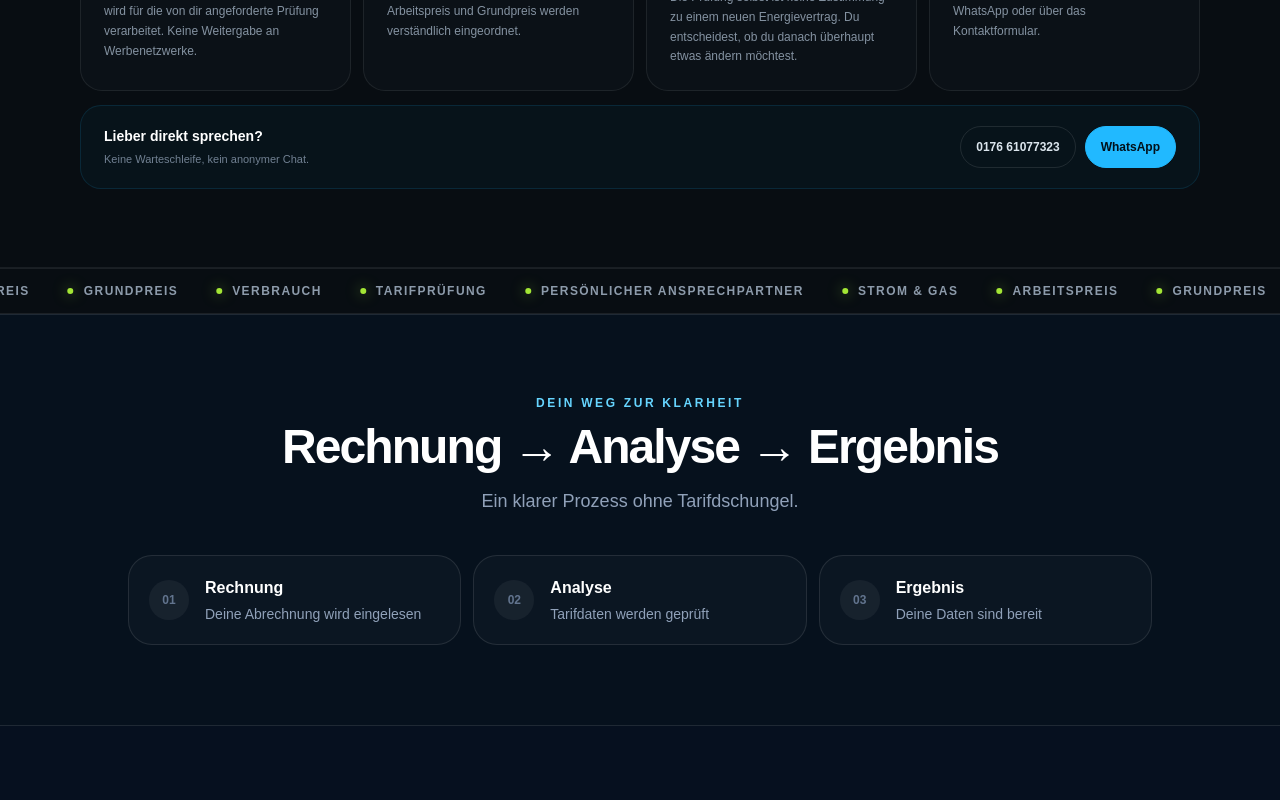
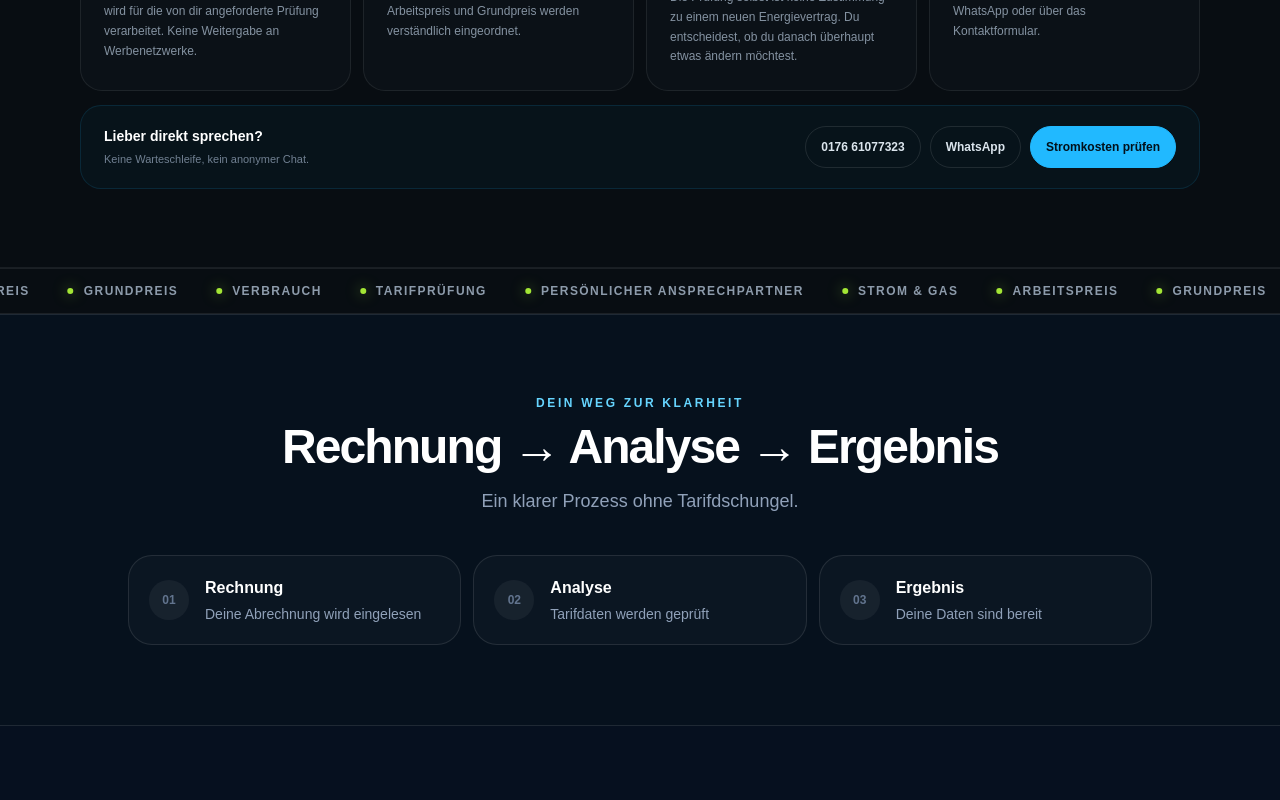
Before and after one commit to svt8f46zcd-stack/cpm-energie-website, a Next.js app: page / in a window 1280 px wide. Shown: the part 1900-2700 px from the top of the page. Built offline with nearby package versions, Linux system fonts and the light colour scheme.

Commit message:
feat: connect homepage to Strom lead funnel

```diff
--- a/app/page.tsx
+++ b/app/page.tsx
@@ -1,6 +1,7 @@
 "use client";
 
 import { useState } from "react";
+import Link from "next/link";
 import { CTASection } from "@/components/CTASection";
 import { BillFeatures } from "@/components/BillFeatures";
 import { BillFlow } from "@/components/BillFlow";
@@ -46,7 +47,7 @@ export default function Home() {
 
           <div className="cpm-contact-trust">
             <div><strong>Lieber direkt sprechen?</strong><span>Keine Warteschleife, kein anonymer Chat.</span></div>
-            <div className="cpm-contact-actions"><a href="tel:+4917661077323">0176 61077323</a><a href="https://wa.me/4917661077323" target="_blank" rel="noopener noreferrer">WhatsApp</a></div>
+            <div className="cpm-contact-actions"><a href="tel:+4917661077323">0176 61077323</a><a href="https://wa.me/4917661077323" target="_blank" rel="noopener noreferrer">WhatsApp</a><Link href="/stromvergleich/">Stromkosten prüfen</Link></div>
           </div>
         </div>
       </section>
@@ -78,7 +79,7 @@ export default function Home() {
 
       <section className="cpm-section" aria-labelledby="personal-heading"><div className="container"><div className="grid items-center gap-12 md:grid-cols-[.8fr_1.2fr] md:gap-20"><div className="mx-auto w-full max-w-[380px] overflow-hidden rounded-[2rem] border border-white/10 bg-[#0b1117] shadow-2xl shadow-black/30"><div className="aspect-[4/5] overflow-hidden bg-[#0b1117]"><img src={`${BASE}/cristiano.svg`} alt="Cristiano Moreira, persönlicher Ansprechpartner von CPM Energie" width="600" height="900" loading="lazy" className="h-full w-full object-cover object-center" /></div></div><div className="max-w-2xl"><p className="cpm-eyebrow">Persönlich bei Fragen</p><h2 id="personal-heading" className="cpm-section-title">Digital geprüft. Persönlich erklärt.</h2><p className="cpm-section-copy">„Mein Ziel ist nicht, dir einen neuen Vertrag zu verkaufen, sondern dir absolute Klarheit über deine Energiekosten zu geben.“</p><div className="cpm-personal-actions"><a href="tel:+4917661077323">Anrufen</a><a href="https://wa.me/4917661077323" target="_blank" rel="noopener noreferrer">WhatsApp</a><a href={`${BASE}/kontakt/`}>Kontakt</a></div></div></div></div></section>
 
-      <section className="cpm-section pt-0" aria-label="Abschluss"><div className="container"><div className="cpm-final-cta"><p className="cpm-eyebrow">Der nächste Schritt</p><h2 className="mt-3">Mach aus deiner Rechnung eine klare Entscheidungsgrundlage.</h2><p>Lade deine letzte Strom- oder Gasrechnung hoch und starte die Prüfung kostenlos und unverbindlich.</p><div className="cpm-decision-strip"><span><b>✓</b> Kostenlos</span><span><b>✓</b> Keine Wechselpflicht</span></div><a href="#rechnung-pruefen">Rechnung prüfen →</a></div></div></section>
+      <section className="cpm-section pt-0" aria-label="Abschluss"><div className="container"><div className="cpm-final-cta"><p className="cpm-eyebrow">Der nächste Schritt</p><h2 className="mt-3">Mach aus deiner Rechnung eine klare Entscheidungsgrundlage.</h2><p>Lade deine letzte Strom- oder Gasrechnung hoch und starte die Prüfung kostenlos und unverbindlich.</p><div className="cpm-decision-strip"><span><b>✓</b> Kostenlos</span><span><b>✓</b> Keine Wechselpflicht</span></div><div className="flex flex-wrap gap-3"><a href="#rechnung-pruefen">Rechnung prüfen →</a><Link href="/stromvergleich/">Stromkosten prüfen →</Link></div></div></div></section>
 
       <CTASection />
     </>
```
